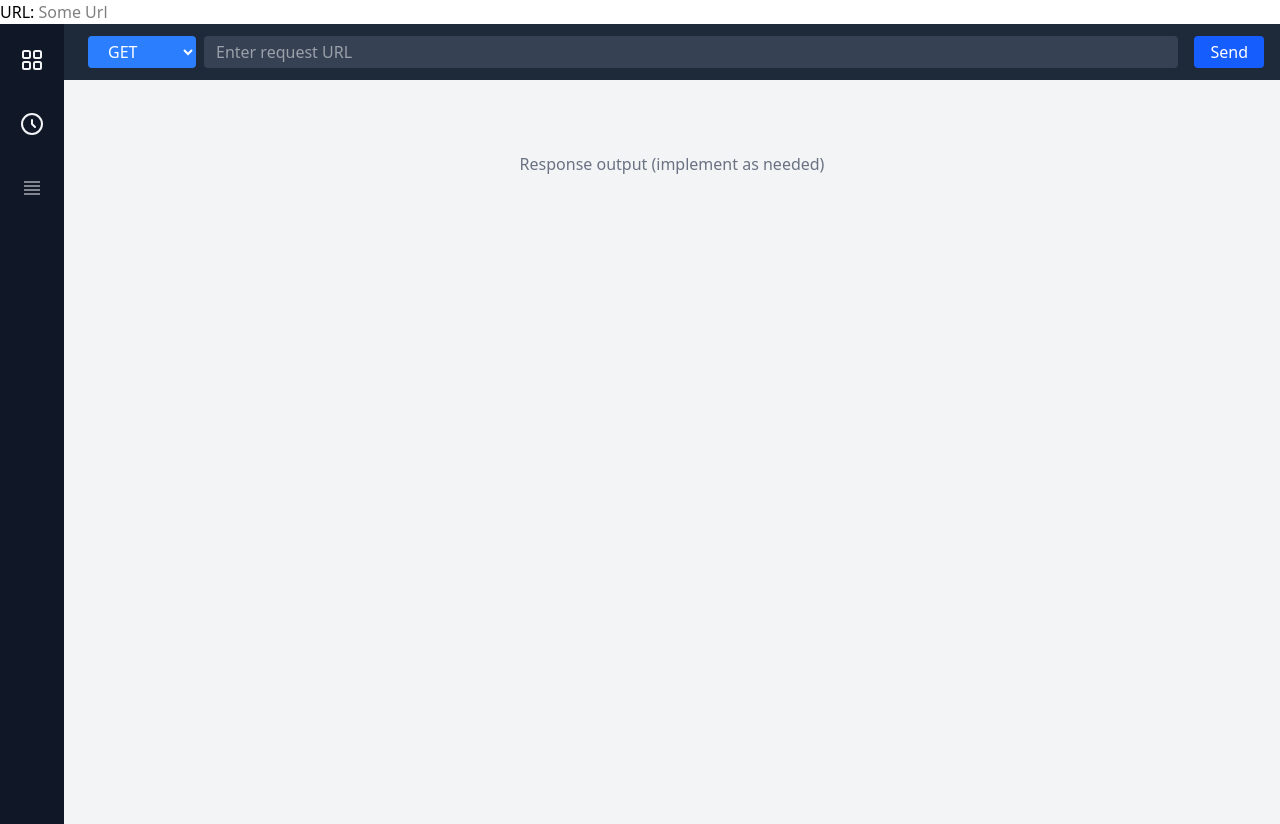
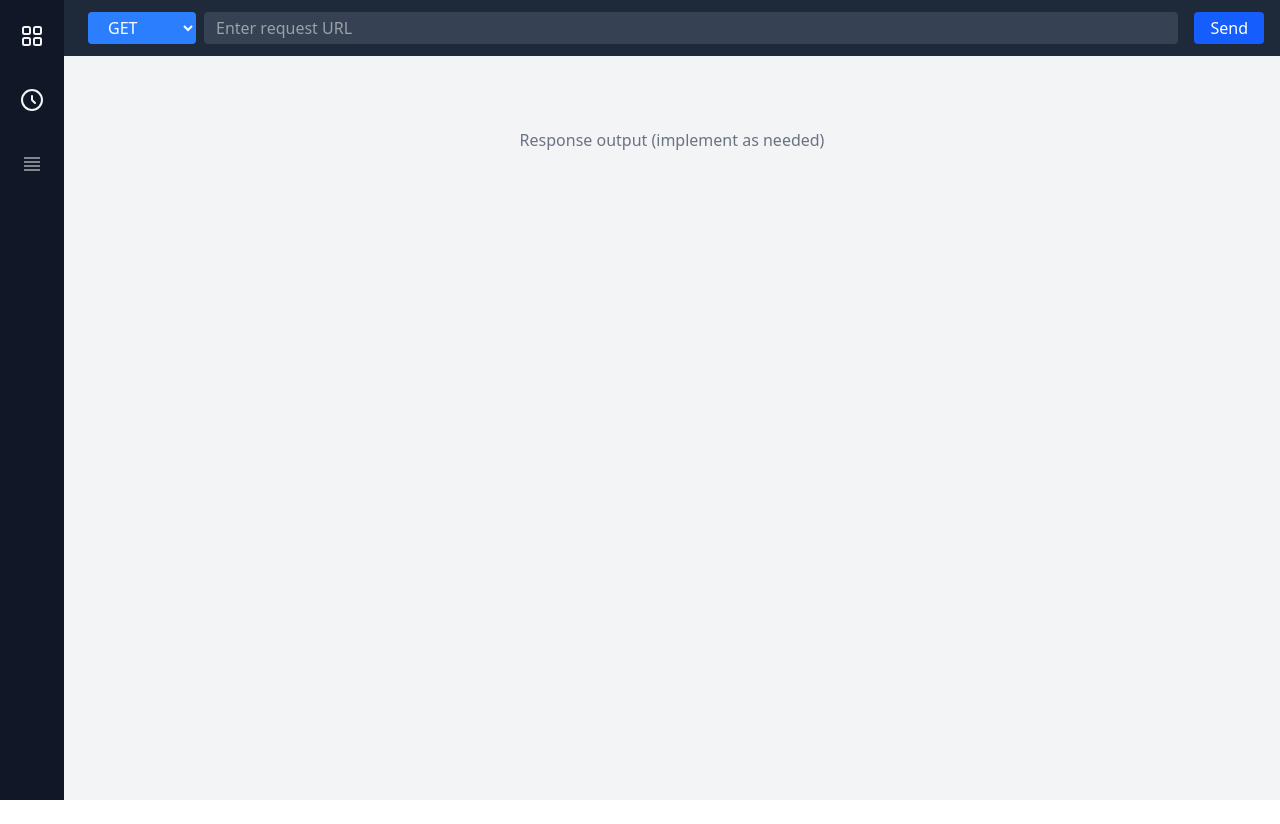
Before and after one commit to AShkolnik/Postchild, a SvelteKit app: page / in a window 1280 px wide. After the commit the page ends 800 px from the top, so only its background shows below. Built offline with nearby package versions, Linux system fonts and the light colour scheme.

Commit message:
Adding basic ui to work with, similar to postchild with little to no functionality.

```diff
--- a/src/routes/+page.svelte
+++ b/src/routes/+page.svelte
@@ -9,9 +9,6 @@
 	let input_url = '';
 	let input_http_method = 'GET';
 </script>
-
-<label for="url-input">URL: </label>
-<input bind:value={input_url} placeholder="Some Url" />
 
 <div class="flex h-screen">
 	<aside class="flex w-16 flex-col items-center space-y-6 bg-gray-900 py-4 text-gray-100">
```
